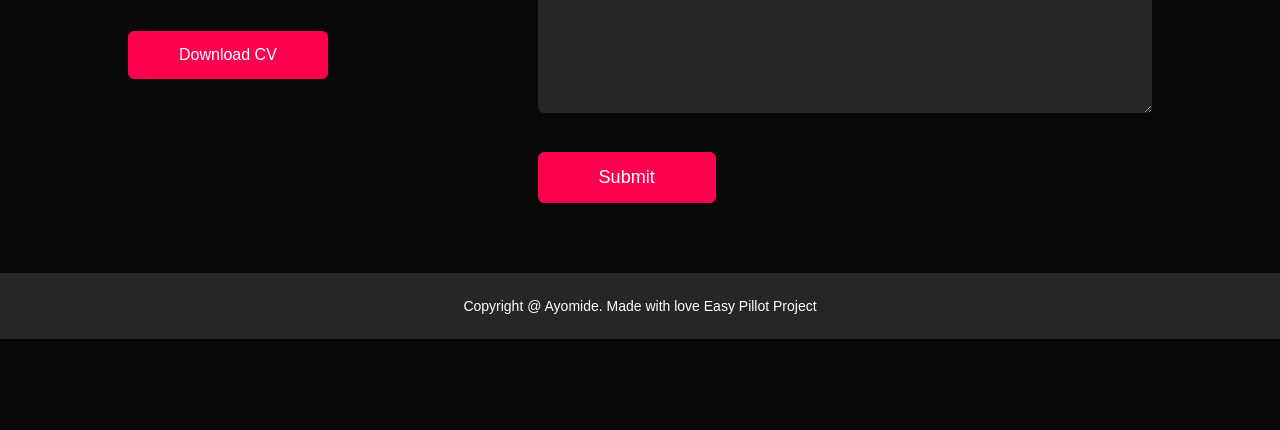
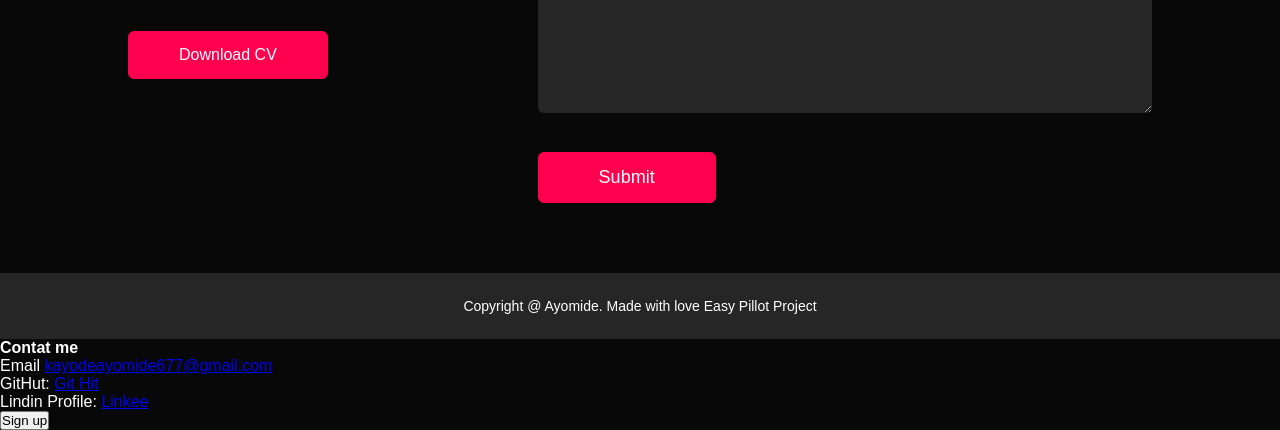
Before and after one commit to Ayomidekayo/Portfoli, a plain HTML site: page index.html in a window 1280 px wide. Shown: the part 2871-3301 px from the top of the page. Before the commit the page ends 3210 px from the top, so only its background shows below. Drawn offline with Linux system fonts and the light colour scheme.

Commit message:
Update index.html

```diff
--- a/index.html
+++ b/index.html
@@ -1,4 +1,6 @@
 <!DOCTYPE html>
+<!---The goal of this project is to design and develop a responsive landing page for a functional product or service using html and css. The
+page should be visually appealing, mobile-friendly and structured for a great user experience-->
 <html lang="en">
 <head>
     <meta charset="UTF-8">
@@ -11,6 +13,7 @@
     <div id="header">
         <div class="container">
             <nav>
+                <!---Image--->
                 <img src="images/logo.png" class="logo">
                 <ul id="sidemenu">
                     <li><a href="#">Home</a></li>
@@ -238,4 +241,24 @@
         })
       </script>
 </body>
+   <footer id="contact">
+    <h4>Contat me</h4>
+    <p>
+
+      <!---Social Media link--->
+        Email
+        <a href="kayodeayomide677@gmail.com ">kayodeayomide677@gmail.com </a>
+         <br>
+         GitHut:
+         <a href="https://github.com/Ayomidekayo?tab=repositories">Git Hit</a>
+         <br>
+         Lindin Profile:
+         <a href="www.linkedin.com/in/ayomide-kayode-damilare-19478927a">Linkee</a>
+    </p>
+        <!---Sign up ad learn more--->
+       <button >
+           Sign up
+       </button>
+
+</footer>
 </html>
```
